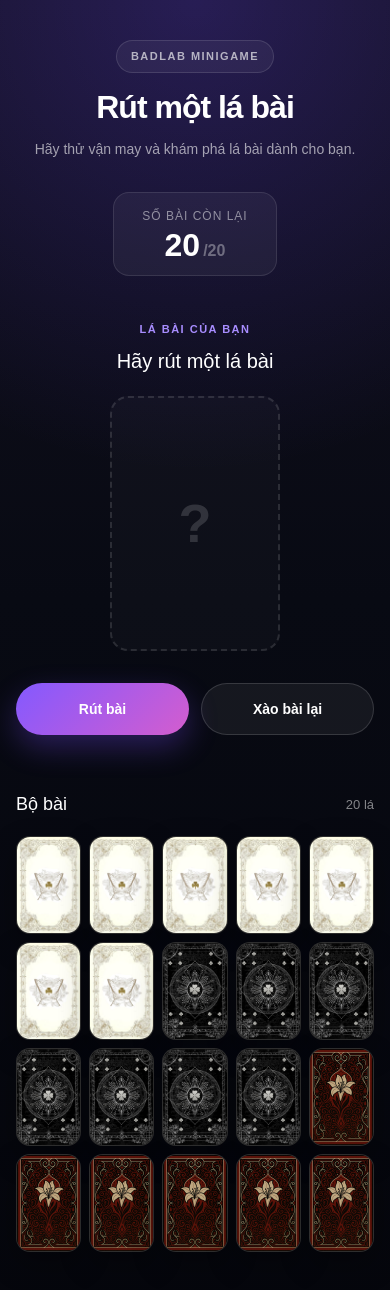
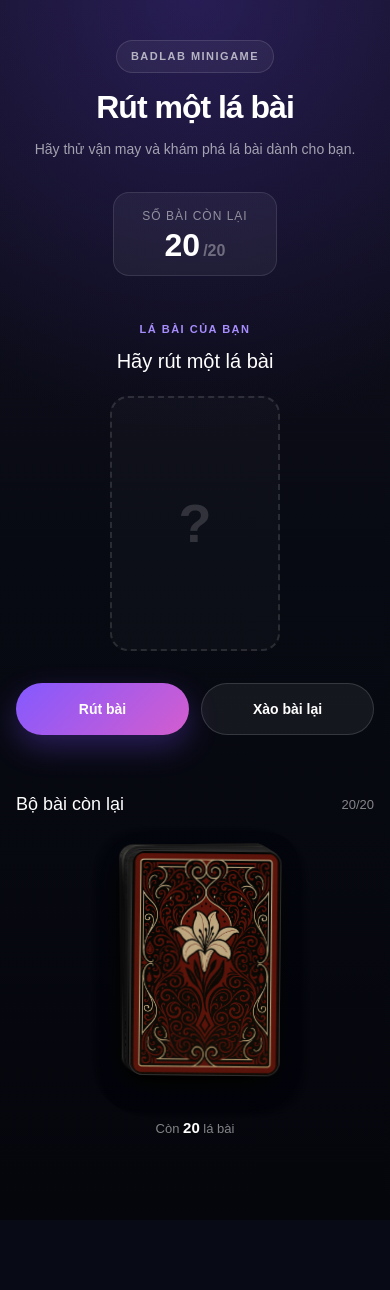
Before and after one commit to phuocdnlhealthcare/badlab_minigame, a Next.js app: page /game in a window 390 px wide. Shown: the top 1290 px of the page. After the commit the page ends 1220 px from the top, so only its background shows below. Built offline with nearby package versions, Linux system fonts and the light colour scheme.

Commit message:
feat: update card deck and game board styles, enhance layout for better responsiveness

```diff
--- a/src/app/globals.css
+++ b/src/app/globals.css
@@ -856,15 +856,6 @@ button {
   font-size: 13px;
 }
 
-.card-deck__grid {
-  display: grid;
-
-  grid-template-columns:
-    repeat(5, minmax(0, 1fr));
-
-  gap: 8px;
-}
-
 .card-deck--empty {
   display: flex;
   flex-direction: column;
@@ -917,6 +908,180 @@ button {
 
 
 /* =========================================
+   CARD DECK / CARD STACK
+========================================= */
+
+.card-deck {
+  display: flex;
+  flex-direction: column;
+  align-items: center;
+
+  width: 100%;
+}
+
+
+/* =========================================
+   STACK CONTAINER
+========================================= */
+
+.card-stack {
+  --deck-card-width: 180px;
+
+  position: relative;
+
+  width: 100%;
+  height: calc(
+    var(--deck-card-width) * 1.5 + 30px
+  );
+
+  margin-top: 8px;
+}
+
+
+/* =========================================
+   EACH CARD IN STACK
+========================================= */
+
+.card-stack__item {
+  position: absolute;
+
+  top: 0;
+  left: 0;
+  right: 0;
+
+  width: var(--deck-card-width);
+
+  margin: 0 auto;
+
+  transform-origin: center center;
+
+  will-change: transform;
+}
+
+
+/* =========================================
+   CARD COUNTER
+========================================= */
+
+.card-stack__count {
+  margin-top: 18px;
+
+  color: rgba(255, 255, 255, 0.5);
+
+  font-size: 13px;
+
+  text-align: center;
+}
+
+.card-stack__count strong {
+  color: #ffffff;
+
+  font-size: 15px;
+}
+
+
+/* =========================================
+   EMPTY DECK
+========================================= */
+
+.card-deck--empty {
+  display: flex;
+  flex-direction: column;
+  align-items: center;
+
+  width: 100%;
+
+  padding: 48px 20px;
+
+  border: 1px solid rgba(255, 255, 255, 0.08);
+  border-radius: 20px;
+
+  background: rgba(255, 255, 255, 0.025);
+
+  text-align: center;
+}
+
+.card-deck__empty-icon {
+  display: flex;
+  align-items: center;
+  justify-content: center;
+
+  width: 52px;
+  height: 52px;
+
+  margin-bottom: 16px;
+
+  border-radius: 50%;
+
+  background: rgba(116, 232, 173, 0.12);
+
+  color: #74e8ad;
+
+  font-size: 22px;
+  font-weight: 900;
+}
+
+.card-deck--empty h2 {
+  font-size: 20px;
+}
+
+.card-deck--empty p {
+  max-width: 340px;
+
+  margin-top: 8px;
+
+  color: rgba(255, 255, 255, 0.5);
+
+  font-size: 13px;
+  line-height: 1.6;
+}
+
+
+/* =========================================
+   MOBILE
+========================================= */
+
+@media (max-width: 599px) {
+  .card-stack {
+    --deck-card-width: 150px;
+
+    height: calc(
+      var(--deck-card-width) * 1.5 + 30px
+    );
+  }
+}
+
+
+/* =========================================
+   TABLET
+========================================= */
+
+@media (
+  min-width: 600px
+) and (
+  max-width: 899px
+) {
+  .card-stack {
+    --deck-card-width: 180px;
+  }
+}
+
+
+/* =========================================
+   DESKTOP
+========================================= */
+
+@media (min-width: 900px) {
+  .card-stack {
+    --deck-card-width: 210px;
+
+    height: calc(
+      var(--deck-card-width) * 1.5 + 35px
+    );
+  }
+}
+
+/* =========================================
    TABLET
 ========================================= */
 
@@ -926,12 +1091,6 @@ button {
     padding-right: 24px;
   }
 
-  .card-deck__grid {
-    grid-template-columns:
-      repeat(8, minmax(0, 1fr));
-
-    gap: 10px;
-  }
 }
 
 
@@ -942,13 +1101,6 @@ button {
 @media (min-width: 900px) {
   .game-page {
     padding-top: 60px;
-  }
-
-  .card-deck__grid {
-    grid-template-columns:
-      repeat(10, minmax(0, 1fr));
-
-    gap: 12px;
   }
 
   .playing-card--front {
@@ -970,7 +1122,4 @@ button {
     grid-template-columns: 1fr;
   }
 
-  .card-deck__grid {
-    gap: 6px;
-  }
 }
--- a/src/components/game/CardDeck.tsx
+++ b/src/components/game/CardDeck.tsx
@@ -25,16 +25,47 @@ export default function CardDeck({
   }
 
   return (
-    <section className="card-deck">
-      <div className="card-deck__grid">
-        {cards.map((card) => (
-          <Card
-            key={card.id}
-            card={card}
-            variant="back"
-          />
-        ))}
+    <section
+      className="card-deck"
+      aria-label={`Bộ bài còn ${cards.length} lá`}
+    >
+      <div className="card-stack">
+        {cards.map((card, index) => {
+          const offsetX = index * 0.55;
+          const offsetY = index * 0.35;
+
+          const rotation =
+            ((index % 5) - 2) * 0.3;
+
+          return (
+            <div
+              key={card.id}
+              className="card-stack__item"
+              style={{
+                zIndex: index + 1,
+                transform: `
+                  translate(
+                    ${offsetX}px,
+                    ${offsetY}px
+                  )
+                  rotate(${rotation}deg)
+                `,
+              }}
+            >
+              <Card
+                card={card}
+                variant="back"
+              />
+            </div>
+          );
+        })}
       </div>
+
+      <p className="card-stack__count">
+        Còn{" "}
+        <strong>{cards.length}</strong>{" "}
+        lá bài
+      </p>
     </section>
   );
 }
--- a/src/components/game/GameBoard.tsx
+++ b/src/components/game/GameBoard.tsx
@@ -59,10 +59,11 @@ export default function GameBoard() {
                 {/* Bộ bài */}
                 <div className="game-deck-section">
                     <div className="game-deck-section__header">
-            <h2>Bộ bài</h2>
+                        <h2>Bộ bài còn lại</h2>
 
                         <span>
-              {remainingCards} lá
+                            {remainingCards}/
+                            {GAME_CONFIG.TOTAL_CARDS}
                         </span>
                     </div>
 
```
Also changed, not shown: src/hooks/useCardGame.ts (indentation only). Lines whose indentation alone changed are shown as unchanged.
